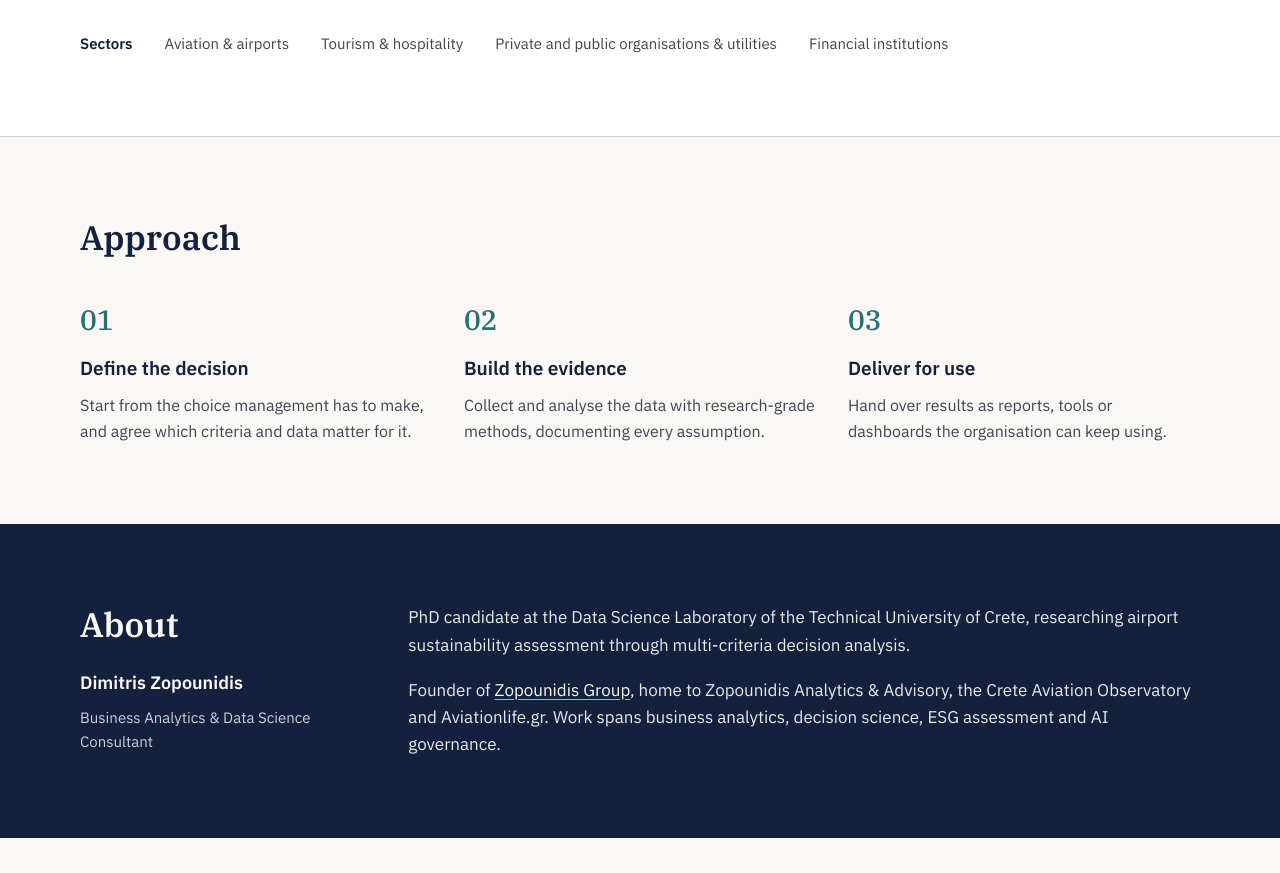
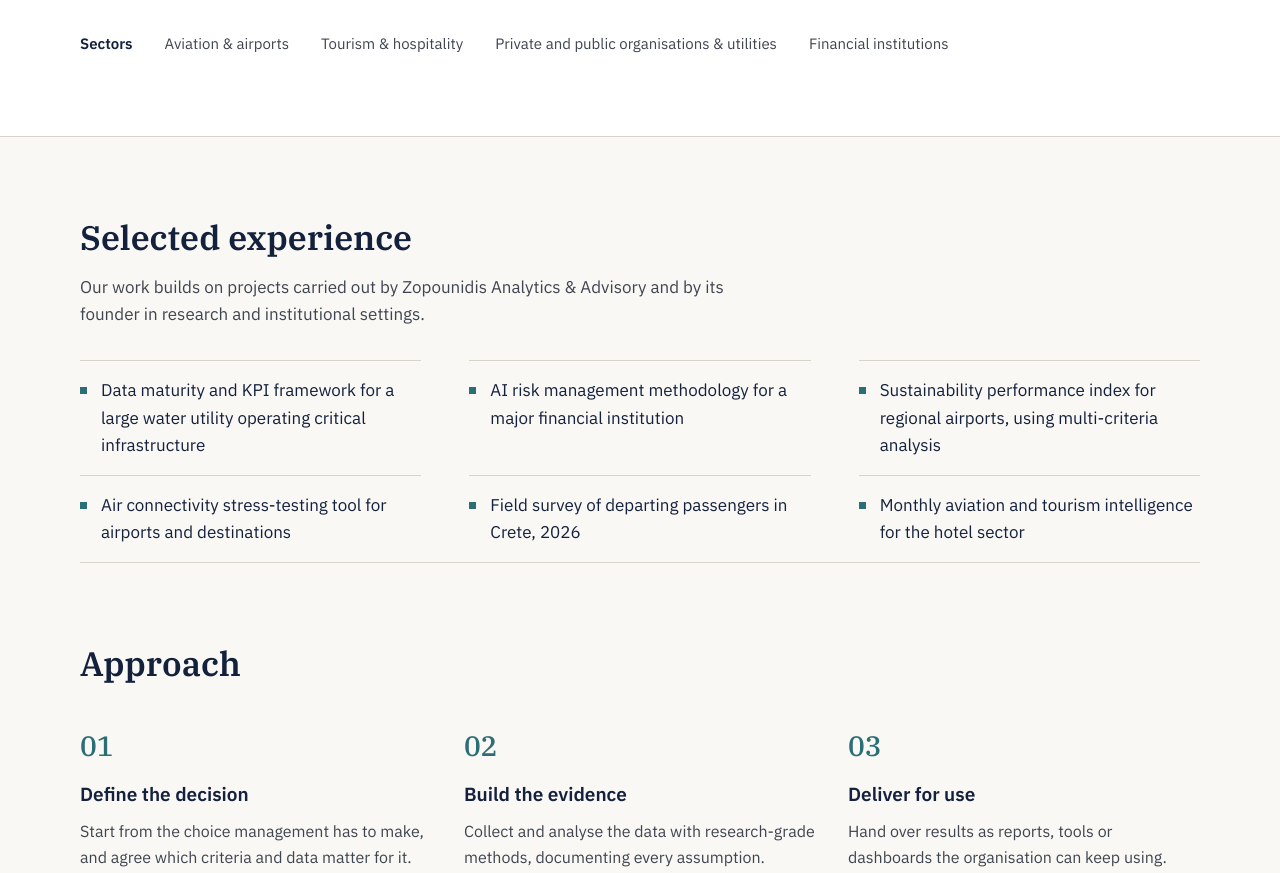
Before and after one commit to dimitriszopounidisdslab/zopounidis-analytics, a plain HTML site: page index.html in a window 1280 px wide. Shown: the part 1220-2093 px from the top of the page. Drawn offline with Linux system fonts and the light colour scheme.

Commit message:
Update index.html

```diff
--- a/index.html
+++ b/index.html
@@ -32,6 +32,7 @@ section[id]{scroll-margin-top:16px}
 .hero{padding:48px 24px 56px}
 .sectors-label{flex-basis:100%}
 .eyebrow{font-size:11px;letter-spacing:0.1em}
+nav[aria-label="Main"]{gap:8px 14px !important;font-size:14px !important}
 }
 a{color:#2B6E75}a:hover{color:#14213D}
 </style>
@@ -53,6 +54,7 @@ a{color:#2B6E75}a:hover{color:#14213D}
 </a>
 <nav aria-label="Main" style="display: flex; flex-wrap: wrap; gap: 24px; font-size: 15px; font-weight: 500">
 <a href="#services" style="color: #14213D; text-decoration: none">Expertise</a>
+<a href="#experience" style="color: #14213D; text-decoration: none">Experience</a>
 <a href="#approach" style="color: #14213D; text-decoration: none">Approach</a>
 <a href="#about" style="color: #14213D; text-decoration: none">About</a>
 <a href="#contact" style="color: #14213D; text-decoration: none">Contact</a>
@@ -113,6 +115,19 @@ a{color:#2B6E75}a:hover{color:#14213D}
 </div>
 </section>
 
+<section id="experience" style="max-width: 1120px; margin: 0 auto; padding: 80px 24px 0">
+<h2 style="font-family: 'IBM Plex Serif', Georgia, serif; font-weight: 600; font-size: 34px; line-height: 1.2; margin: 0">Selected experience</h2>
+<p style="margin: 16px 0 0; color: #3F4550; max-width: 680px">Our work builds on projects carried out by Zopounidis Analytics &amp; Advisory and by its founder in research and institutional settings.</p>
+<div style="display: grid; grid-template-columns: repeat(auto-fit, minmax(320px, 1fr)); column-gap: 48px; margin-top: 32px; border-bottom: 1px solid #D9D4CA">
+<div style="display: flex; gap: 14px; align-items: baseline; padding: 16px 0; border-top: 1px solid #D9D4CA"><div style="width: 7px; height: 7px; flex-shrink: 0; background: #2B6E75; transform: translateY(-2px)"></div><div style="font-size: 17px">Data maturity and KPI framework for a large water utility operating critical infrastructure</div></div>
+<div style="display: flex; gap: 14px; align-items: baseline; padding: 16px 0; border-top: 1px solid #D9D4CA"><div style="width: 7px; height: 7px; flex-shrink: 0; background: #2B6E75; transform: translateY(-2px)"></div><div style="font-size: 17px">AI risk management methodology for a major financial institution</div></div>
+<div style="display: flex; gap: 14px; align-items: baseline; padding: 16px 0; border-top: 1px solid #D9D4CA"><div style="width: 7px; height: 7px; flex-shrink: 0; background: #2B6E75; transform: translateY(-2px)"></div><div style="font-size: 17px">Sustainability performance index for regional airports, using multi-criteria analysis</div></div>
+<div style="display: flex; gap: 14px; align-items: baseline; padding: 16px 0; border-top: 1px solid #D9D4CA"><div style="width: 7px; height: 7px; flex-shrink: 0; background: #2B6E75; transform: translateY(-2px)"></div><div style="font-size: 17px">Air connectivity stress-testing tool for airports and destinations</div></div>
+<div style="display: flex; gap: 14px; align-items: baseline; padding: 16px 0; border-top: 1px solid #D9D4CA"><div style="width: 7px; height: 7px; flex-shrink: 0; background: #2B6E75; transform: translateY(-2px)"></div><div style="font-size: 17px">Field survey of departing passengers in Crete, 2026</div></div>
+<div style="display: flex; gap: 14px; align-items: baseline; padding: 16px 0; border-top: 1px solid #D9D4CA"><div style="width: 7px; height: 7px; flex-shrink: 0; background: #2B6E75; transform: translateY(-2px)"></div><div style="font-size: 17px">Monthly aviation and tourism intelligence for the hotel sector</div></div>
+</div>
+</section>
+
 <section id="approach" style="max-width: 1120px; margin: 0 auto; padding: 80px 24px">
 <h2 style="font-family: 'IBM Plex Serif', Georgia, serif; font-weight: 600; font-size: 34px; line-height: 1.2; margin: 0">Approach</h2>
 <div style="display: grid; grid-template-columns: repeat(auto-fit, minmax(260px, 1fr)); gap: 32px; margin-top: 40px">
```
